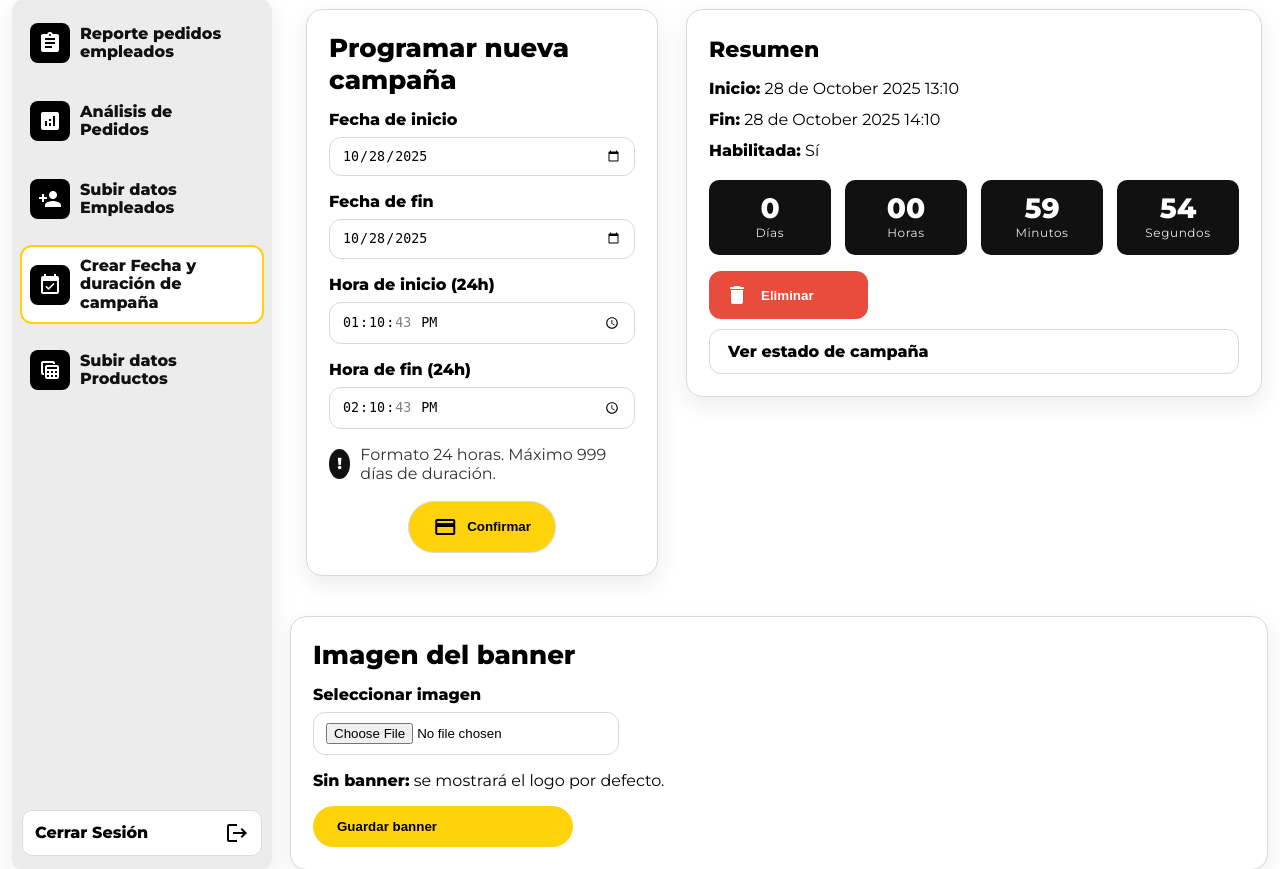
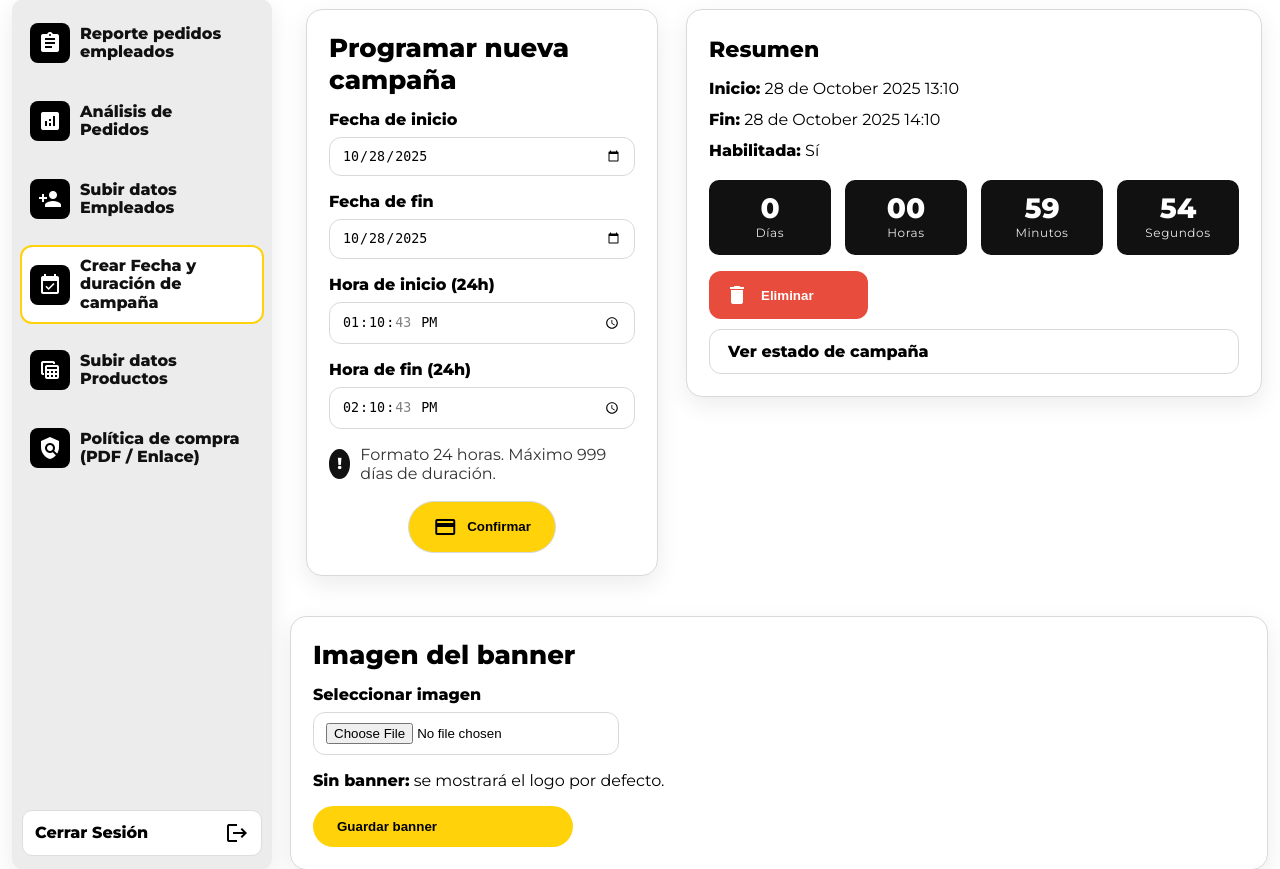
Before and after one commit to Marianavc02/Proyecto2, a Django app: page /administrador/fechas/ in a window 1280 px wide. Shown: the part 170-1039 px from the top of the page. Run offline with Django 5.2, Linux system fonts and the light colour scheme; the visitor is signed in with stand-in values (Sample User, id 1); data comes from the database, SQL or seed files in the repository; data that the repository does not hold is empty; some libraries are stand-ins or nearby versions.

Commit message:
RF_26: Informar sobre política de compra

```diff
--- a/SBDToolBox/middleware.py
+++ b/SBDToolBox/middleware.py
@@ -6,27 +6,27 @@ from administrador.models import CampaniaConfig
 
 class CampaniaMiddleware:
     """Reglas:
-    - Usuarios NO autenticados -> pasan siempre (ven login/portada).
+    - No autenticados -> pasan (login/portada).
     - is_staff -> pasan siempre.
-    - Se dejan libres /admin, /accounts, /static, /media.
-    - Autenticados NO admin -> si no hay campaña activa, mostrar página bloqueada.
+    - Libres: /admin, /accounts, /static/, /media/, /favicon.ico
+    - Autenticados NO admin -> exigir campaña activa.
     """
 
     def __init__(self, get_response):
         self.get_response = get_response
 
     def _path_libre(self, path: str) -> bool:
-        libres = ("/admin", "/accounts", "/static", "/media")
+        libres = ("/admin", "/accounts", "/static/", "/media/", "/favicon.ico")
         return path.startswith(libres)
 
     def __call__(self, request):
         path = request.path
 
-        # 1) SIEMPRE dejar pasar a no autenticados (que puedan llegar a login, portada, etc.)
+        # 1) No autenticados -> dejan pasar (para ver login/portada)
         if not request.user.is_authenticated:
             return self.get_response(request)
 
-        # 2) Rutas libres (por si un autenticado navega a ellas)
+        # 2) Rutas libres (incluye /media/ para PDFs, imágenes, etc.)
         if self._path_libre(path):
             return self.get_response(request)
 
@@ -41,11 +41,10 @@ class CampaniaMiddleware:
             .order_by("-inicio")
             .first()
         )
-
         if campania:
             return self.get_response(request)
 
-        # 5) Sin campaña -> banner si existe
+        # 5) Sin campaña -> página de bloqueo + banner si existe
         banner_url = None
         cfg = CampaniaConfig.objects.order_by("-actualizado").first()
         if cfg and cfg.banner:
--- a/SBDToolBox/settings.py
+++ b/SBDToolBox/settings.py
@@ -162,6 +162,7 @@ TEMPLATES = [
                 "django.contrib.messages.context_processors.messages",
                 "productos.context_processors.cart",
                 "administrador.context_processors.campania_nav",
+                "administrador.context_processors.politica_compra_ctx",
             ],
         },
     },
@@ -223,6 +224,9 @@ GROQ_API_KEY = config("GROQ_API_KEY", default="")
 
 MEDIA_URL = "/media/"
 MEDIA_ROOT = os.path.join(BASE_DIR, "media")
+# Permitir que páginas del MISMO origen (localhost) se emboquen en iframes/objects
+X_FRAME_OPTIONS = "SAMEORIGIN"
+
 
 # Política interna: exigir que el email exista en Empleado para permitir login.
 # En desarrollo puedes poner False para no bloquear mientras pruebas OAuth.
--- a/SBDToolBox/urls.py
+++ b/SBDToolBox/urls.py
@@ -1,9 +1,9 @@
 from django.conf import settings
-from django.conf.urls.static import static
 from django.contrib import admin
-from django.urls import include, path
+from django.urls import include, path, re_path
 
 from SBDToolBox.views import home
+from SBDToolBox.views_media import serve_media_noframeblock
 
 urlpatterns = [
     path("admin/", admin.site.urls),
@@ -16,4 +16,6 @@ urlpatterns = [
 ]
 
 if settings.DEBUG:
-    urlpatterns += static(settings.MEDIA_URL, document_root=settings.MEDIA_ROOT)
+    urlpatterns += [
+        re_path(r"^media/(?P<path>.*)$", serve_media_noframeblock),
+    ]
--- a/administrador/context_processors.py
+++ b/administrador/context_processors.py
@@ -1,7 +1,11 @@
 # administrador/context_processors.py
+from __future__ import annotations
+
+from django.http import HttpRequest
 from django.utils import timezone
 
 from .models import CampaniaConfig  # <-- importa el nombre correcto
+from .models import PoliticaCompra
 
 
 def campania_nav(request):
@@ -34,3 +38,36 @@ def campania_nav(request):
             "fin_iso": fin_iso,
         },
     }
+
+
+def _policy_session_key(p: PoliticaCompra) -> str:
+    # Identificador único para mostrar la política solo una vez por versión
+    return f"policy_shown_{p.id}_{int(p.actualizado.timestamp())}"
+
+
+def politica_compra_ctx(request: HttpRequest) -> dict:
+    """
+    Inyecta en el contexto:
+      - politica_compra: última política activa
+      - must_show_policy: True si debe mostrarse el modal
+    """
+    ctx = {"politica_compra": None, "must_show_policy": False}
+
+    try:
+        politica = PoliticaCompra.objects.filter(activo=True).order_by("-actualizado").first()
+    except Exception:
+        politica = None
+
+    if not politica:
+        return ctx
+
+    ctx["politica_compra"] = politica
+
+    user = getattr(request, "user", None)
+    if not user or not user.is_authenticated or user.is_staff:
+        # No mostrar a anónimos o admins
+        return ctx
+    key = _policy_session_key(politica)
+    already_shown = request.session.get(key, False)
+    ctx["must_show_policy"] = not already_shown
+    return ctx
--- a/administrador/forms.py
+++ b/administrador/forms.py
@@ -1,9 +1,11 @@
+from __future__ import annotations
+
 from datetime import datetime, time
 
 from django import forms
 from django.utils import timezone
 
-from .models import CampaniaConfig
+from .models import CampaniaConfig, PoliticaCompra
 
 
 class CampaniaForm(forms.Form):
@@ -82,7 +84,6 @@ class CampaniaForm(forms.Form):
         self.instance.fin = self.cleaned_data["fin_dt"]
         self.instance.habilitada = True
 
-        # Si el admin sube una imagen, la guardamos
         banner = self.cleaned_data.get("banner")
         if banner is not None:
             self.instance.banner = banner
@@ -90,3 +91,29 @@ class CampaniaForm(forms.Form):
         if commit:
             self.instance.save()
         return self.instance
+
+
+class PoliticaCompraForm(forms.ModelForm):
+    class Meta:
+        model = PoliticaCompra
+        fields = ["titulo", "pdf", "enlace", "activo"]
+        widgets = {
+            "titulo": forms.TextInput(attrs={"class": "input-sm"}),
+            "enlace": forms.URLInput(attrs={"class": "input-sm"}),
+        }
+
+    def clean_pdf(self):
+        pdf = self.cleaned_data.get("pdf")
+        if pdf and pdf.content_type not in ("application/pdf",):
+            raise forms.ValidationError("Solo se permite subir archivos PDF.")
+        return pdf
+
+    def clean(self):
+        cleaned = super().clean()
+        pdf = cleaned.get("pdf")
+        enlace = cleaned.get("enlace")
+        activo = cleaned.get("activo")
+
+        if activo and not (pdf or enlace):
+            raise forms.ValidationError("Si la política está activa, debes subir un PDF y/o proporcionar un enlace.")
+        return cleaned
--- a/administrador/models.py
+++ b/administrador/models.py
@@ -43,3 +43,31 @@ class CampaniaConfig(models.Model):
     def ya_finalizo(self, ahora=None):
         ahora = ahora or timezone.now()
         return self.habilitada and ahora > self.fin
+
+
+def politica_upload_to(instance, filename):
+    # Guarda el PDF en media/politicas/<id>/<filename>
+    return f"politicas/{instance.id or 'tmp'}/{filename}"
+
+
+class PoliticaCompra(models.Model):
+    """
+    Configuración de la política de compra a mostrar en el modal.
+    Provee un PDF opcional y/o un enlace externo.
+    """
+
+    titulo = models.CharField(max_length=150, default="Política de compra de herramientas")
+    pdf = models.FileField(upload_to=politica_upload_to, blank=True, null=True)
+    enlace = models.URLField(blank=True, null=True, help_text="Enlace externo (Drive, SharePoint, etc.)")
+    activo = models.BooleanField(default=True)
+    actualizado = models.DateTimeField(auto_now=True)
+
+    class Meta:
+        verbose_name = "Política de compra"
+        verbose_name_plural = "Política de compra"
+
+    def __str__(self):
+        return f"{self.titulo} (activo={self.activo})"
+
+    def tiene_contenido(self) -> bool:
+        return bool(self.pdf or self.enlace)
--- a/administrador/templates/administrador/base_admin.html
+++ b/administrador/templates/administrador/base_admin.html
@@ -80,6 +80,14 @@
         <div>Subir datos<br>Productos</div>
       </a>
 
+      <!-- NUEVO: Editar Política de compra -->
+
+        <a class="admin-item {% if request.resolver_match.url_name == 'editar_politica_compra' %}active{% endif %}"
+   href="{% url 'administrador:editar_politica_compra' %}">
+        <div class="admin-ico"><span class="material-icons">policy</span></div>
+        <div>Política de compra<br>(PDF / Enlace)</div>
+      </a>
+
     </nav>
 
     <!-- Cerrar sesión -->
--- a/administrador/urls.py
+++ b/administrador/urls.py
@@ -19,4 +19,6 @@ urlpatterns = [
     path("empleados/<int:empleado_id>/reporte/", views.reporte_pedidos_empleado, name="reporte_pedidos_empleado"),
     path("modificar-pedido/<int:pedido_id>/", views.modificar_pedido, name="modificar_pedido"),
     path("acta-entrega/<int:pedido_id>/", views.generar_acta_entrega, name="generar_acta_entrega"),
+    path("politica/", views.editar_politica_compra, name="editar_politica_compra"),
+    path("dismiss-policy/", views.dismiss_policy, name="dismiss_policy"),
 ]
--- a/administrador/views.py
+++ b/administrador/views.py
@@ -1,10 +1,12 @@
+from __future__ import annotations
+
 from datetime import datetime
 
 import openpyxl
 from django.contrib import messages
-from django.contrib.auth.decorators import login_required
+from django.contrib.auth.decorators import login_required, user_passes_test
 from django.db.models import Count, Q
-from django.http import HttpResponse
+from django.http import HttpRequest, HttpResponse, JsonResponse
 from django.shortcuts import get_object_or_404, redirect, render
 from django.utils import timezone
 from reportlab.lib.pagesizes import A4
@@ -14,7 +16,8 @@ from empleados.models import Empleado
 from productos.models import Pedido, PedidoItem
 
 from .decorators import staff_required
-from .forms import CampaniaForm
+from .forms import CampaniaForm, PoliticaCompraForm
+from .models import PoliticaCompra
 from .utils import obtener_config
 
 
@@ -376,3 +379,58 @@ def generar_acta_entrega(request, pedido_id):
     pdf.save()
 
     return response
+
+
+def staff_required():
+    return user_passes_test(lambda u: u.is_staff)
+
+
+@login_required
+@staff_required()
+def editar_politica_compra(request: HttpRequest) -> HttpResponse:
+    """
+    Pantalla para administrar la política de compra:
+    - Subir/actualizar PDF
+    - Agregar/editar enlace externo
+    - Activar/desactivar
+    """
+    instancia = PoliticaCompra.objects.order_by("-actualizado").first()
+    if not instancia:
+        instancia = PoliticaCompra.objects.create(titulo="Política de compra de herramientas")
+
+    if request.method == "POST":
+        if "eliminar_pdf" in request.POST:
+            if instancia.pdf:
+                instancia.pdf.delete(save=False)
+                instancia.pdf = None
+                instancia.save()
+                messages.success(request, "PDF eliminado. Puedes subir uno nuevo o usar solo el enlace.")
+            else:
+                messages.info(request, "No había PDF para eliminar.")
+            return redirect("administrador:editar_politica_compra")
+
+        form = PoliticaCompraForm(request.POST, request.FILES, instance=instancia)
+        if form.is_valid():
+            form.save()
+            messages.success(request, "Política actualizada correctamente.")
+            return redirect("administrador:editar_politica_compra")
+    else:
+        form = PoliticaCompraForm(instance=instancia)
+
+    return render(
+        request,
+        "administrador/editar_politica_compra.html",
+        {"form": form, "politica": instancia},
+    )
+
+
+@login_required
+def dismiss_policy(request: HttpRequest) -> JsonResponse:
+    """
+    Marca en la sesión que ya se mostró el modal de política.
+    (Si estás usando la versión con clave por versión en context processor,
+     cambia esto por ese mecanismo.)
+    """
+    request.session["policy_shown"] = True
+    request.session.modified = True
+    return JsonResponse({"ok": True})
```
Also changed, not shown: SBDToolBox/views_media.py (added, +8 -0 lines), administrador/templates/administrador/editar_politica_compra.html (added, +105 -0 lines), templates/home.html (+81 -0 lines).
